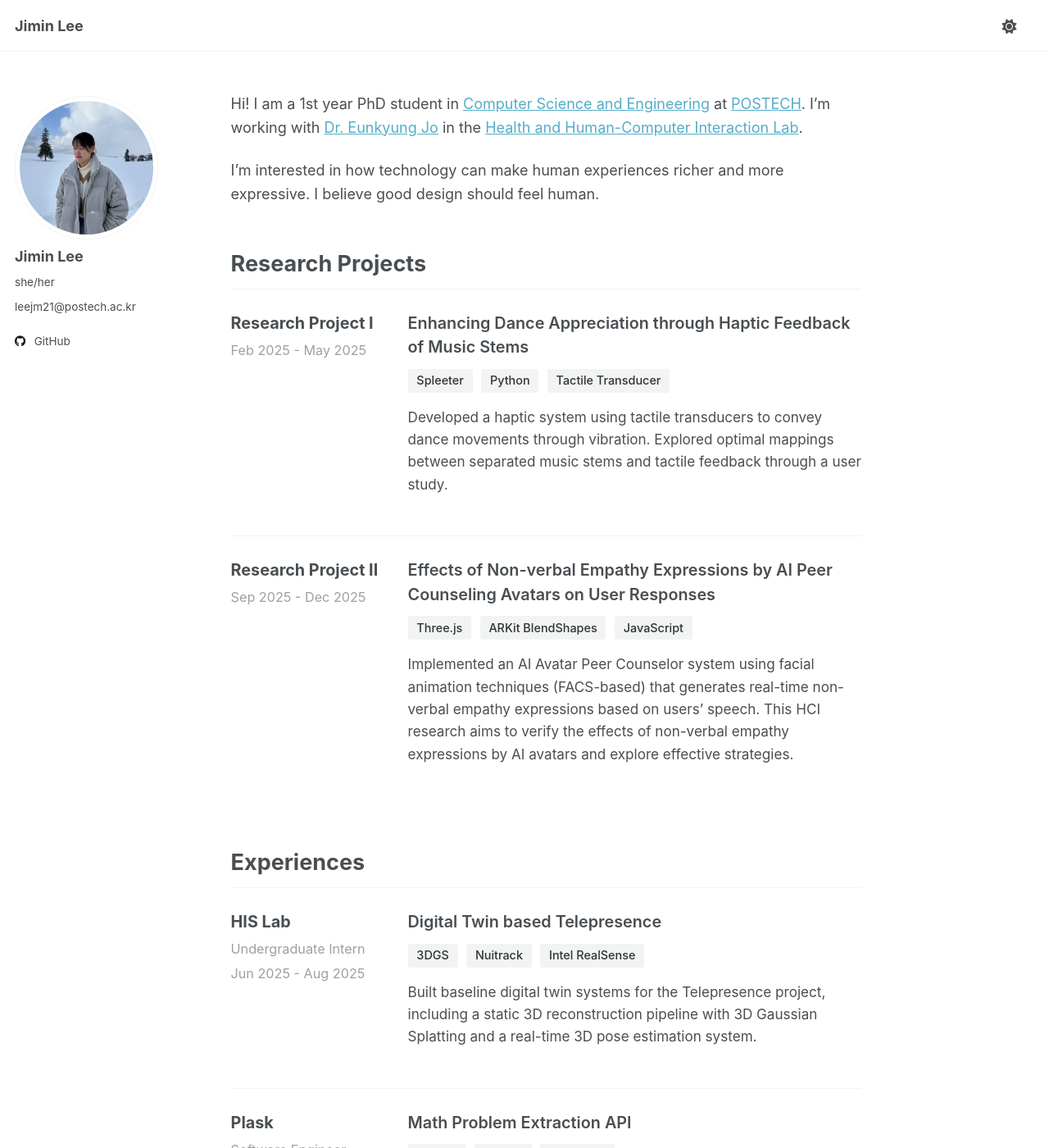
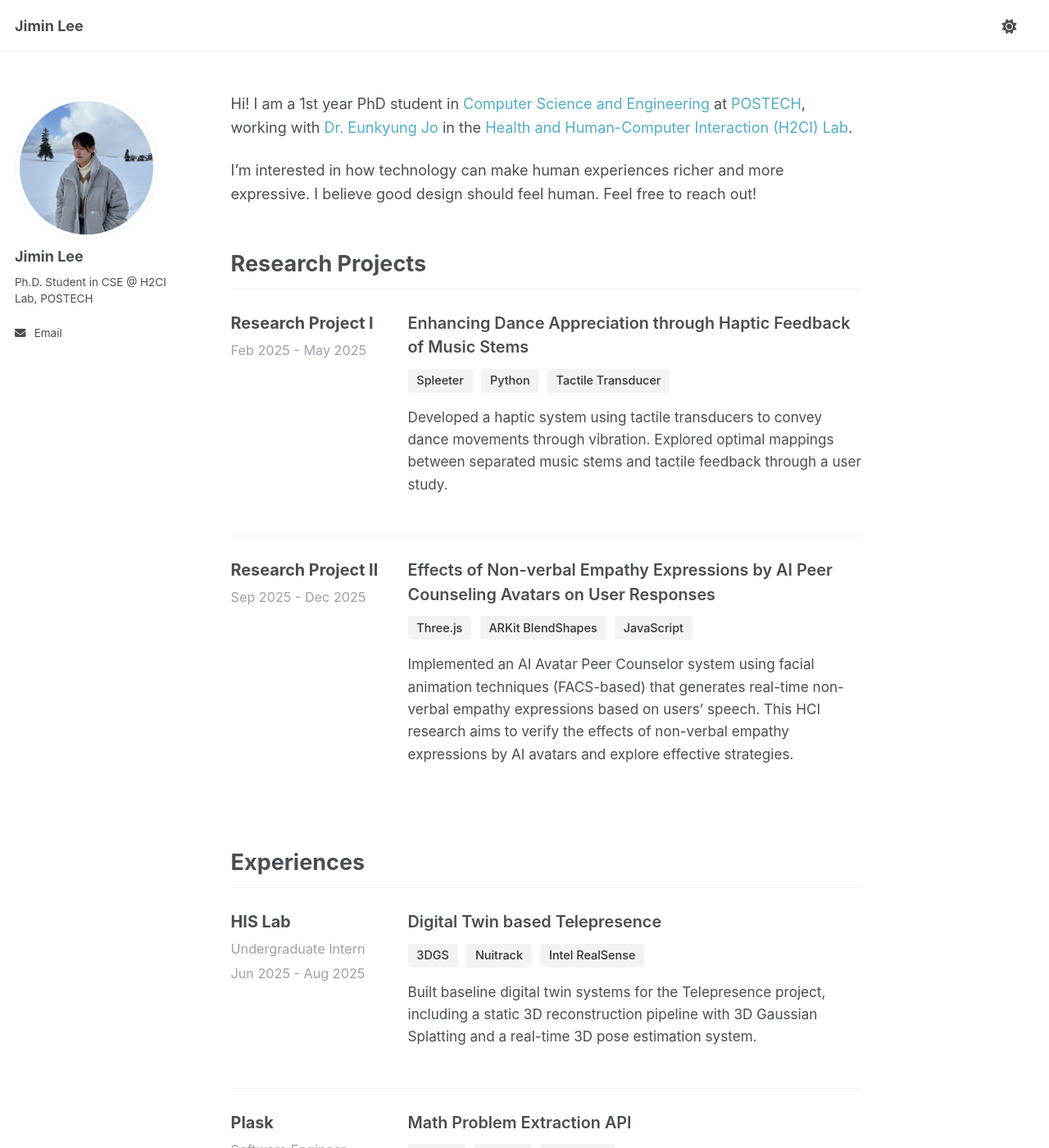
Before and after one commit to dommanga/dommanga.github.io, a Jekyll site: the page built from _pages/about.md, in a window 1280 px wide and 1400 px high. Shown: the whole window at 82% size. Built offline with Jekyll 4.4.1, drawn with Linux system fonts in a browser that asks for light colours.

Commit message:
Final modificatoin for intro.

```diff
--- a/_config.yml
+++ b/_config.yml
@@ -24,13 +24,13 @@ author:
   # Biographic information
   avatar           : "profile.png"
   name             : "Jimin Lee"
-  pronouns         : "she/her"
-  bio              : "leejm21@postech.ac.kr"
+  pronouns         : #"she/her"
+  bio              : "Ph.D. Student in CSE @ H2CI Lab, POSTECH"
   location         : # "Pohang, South Korea"
   employer         : # "H2CI Lab"
   employer_url     : ""
   uri              : # ""
-  email            : # "leejm21@postech.ac.kr"
+  email            : "leejm21@postech.ac.kr"
 
   # Academic websites
   academia         : # URL
@@ -47,7 +47,7 @@ author:
   bitbucket        : # Username - Update with your username on the site
   codepen          : # Username
   dribbble         : # Username
-  github           : "dommanga"
+  github           : # "dommanga"
   kaggle           : # Username
   stackoverflow    : # User number or user number and name (i.e., use "1" or "1/jeff-atwood")
 
--- a/_pages/about.md
+++ b/_pages/about.md
@@ -8,9 +8,9 @@ redirect_from:
   - /about.html
 
 intro: |
-  Hi! I am a 1st year PhD student in [Computer Science and Engineering](https://cse.postech.ac.kr/csepostech/index.do#none) at [POSTECH](https://www.postech.ac.kr/eng). I'm working with [Dr. Eunkyung Jo](https://eunkyungjo.com/) in the [Health and Human-Computer Interaction Lab](https://dommanga.github.io/).
+  Hi! I am a 1st year PhD student in [Computer Science and Engineering](https://cse.postech.ac.kr/csepostech/index.do#none) at [POSTECH](https://www.postech.ac.kr/eng), working with [Dr. Eunkyung Jo](https://eunkyungjo.com/) in the [Health and Human-Computer Interaction (H2CI) Lab](https://dommanga.github.io/).
 
-  I'm interested in how technology can make human experiences richer and more expressive. I believe good design should feel human.
+  I’m interested in how technology can make human experiences richer and more expressive. I believe good design should feel human. Feel free to reach out!
 
 research_projects:
   - name: "Research Project I"
--- a/_sass/layout/_page.scss
+++ b/_sass/layout/_page.scss
@@ -73,7 +73,7 @@
   }
 
   a {
-    text-decoration: underline;
+    text-decoration: none;
 
     &:hover {
       text-decoration: underline;
```
